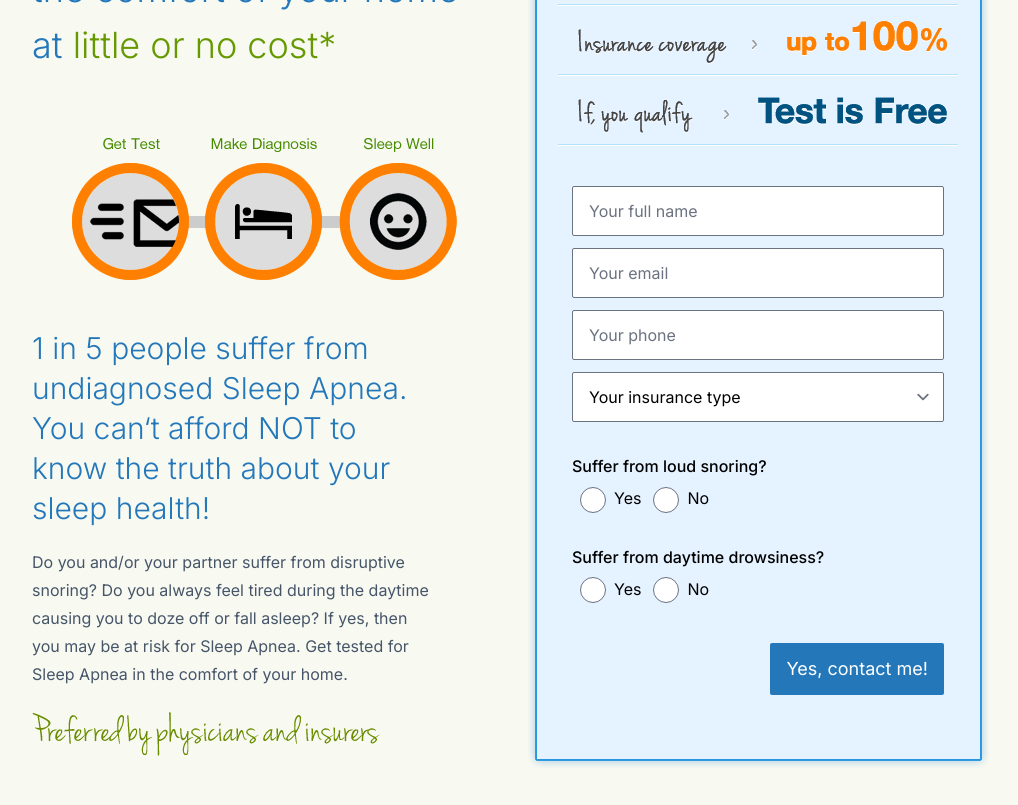
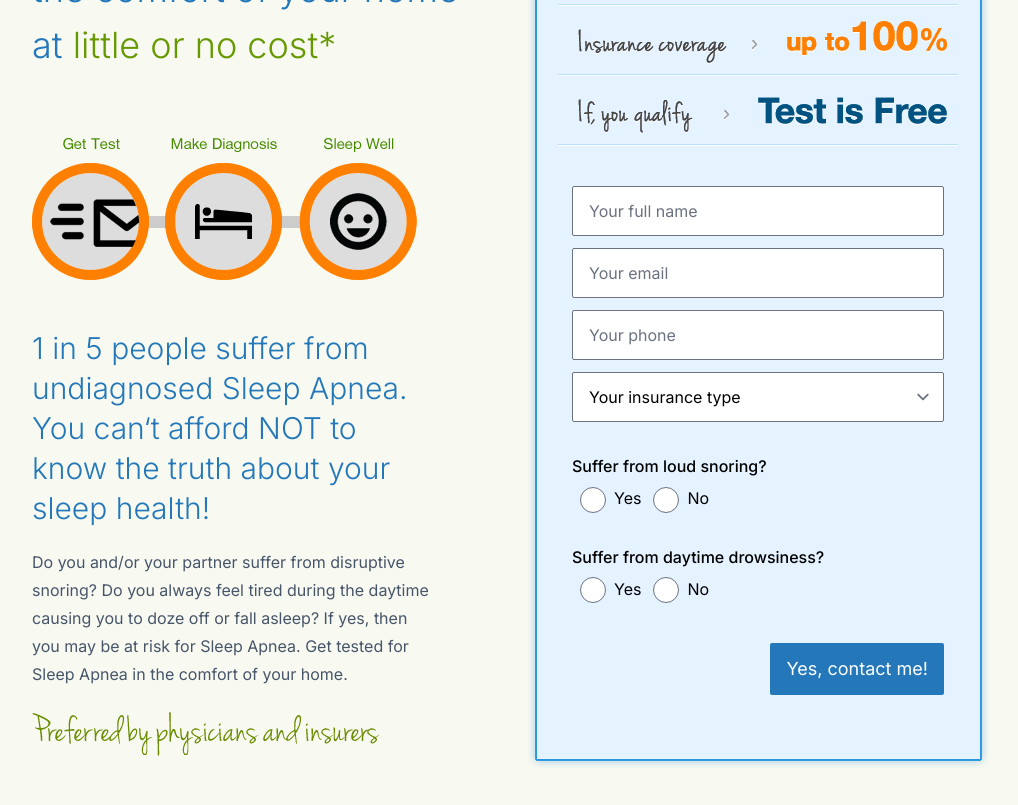
Before and after one commit to gehupierre/sleeptest-next, a Next.js app: page / in a window 1280 px wide. Shown: the part 2900-3705 px from the top of the page, without its empty margins (128-1146 px from the left). Built offline with nearby package versions, Linux system fonts and the light colour scheme.

Commit message:
center image

```diff
--- a/src/app/components/screens/step-2/step-2.tsx
+++ b/src/app/components/screens/step-2/step-2.tsx
@@ -38,7 +38,7 @@ export function ScreenStepTwo() {
               <Image
                 src="/images/get-test-happy.png"
                 alt="Get tested for sleep apnea in 5 minutes"
-                className="my-10 mx-auto"
+                className="my-10 mx-auto lg:mx-0"
                 width={385}
                 height={147}
               />
```
